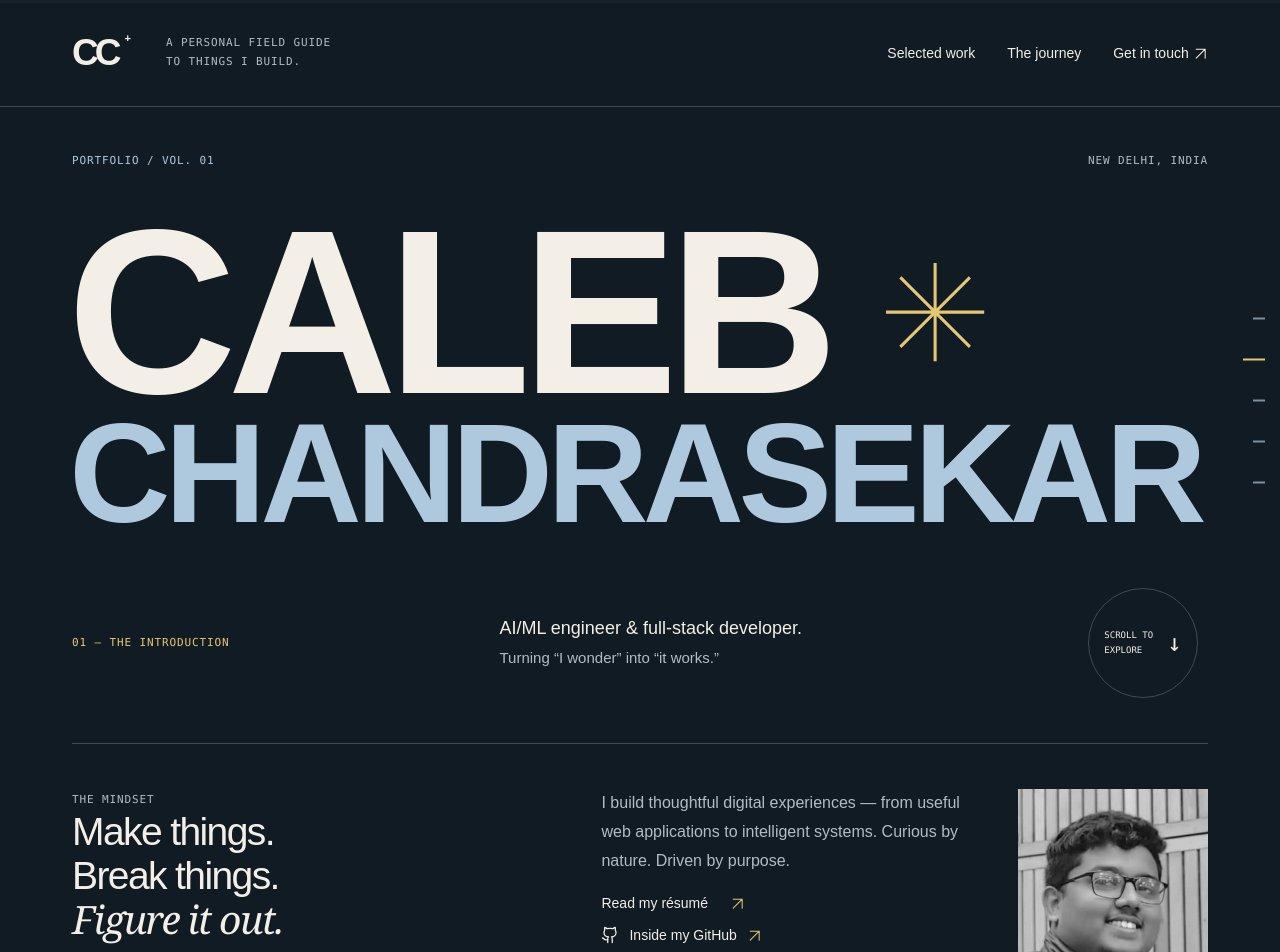
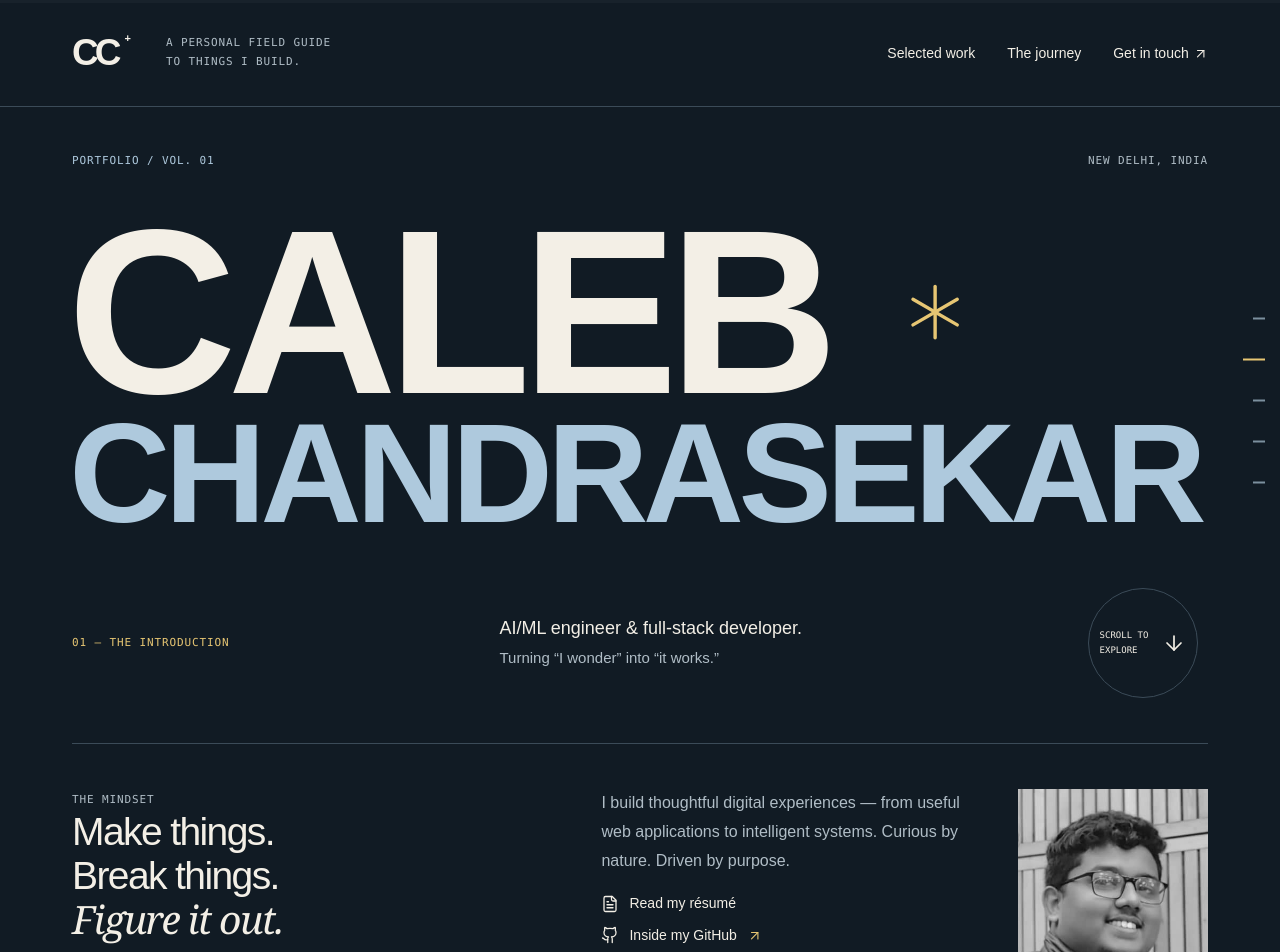
Before and after one commit to calebjubal/my-portfolio, a React (Create React App) app: page / in a window 1280 px wide. Shown: the top 952 px of the page. Built offline with nearby package versions, Linux system fonts and the light colour scheme.

Commit message:
Use Lucide throughout navigation and content editor controls

```diff
--- a/src/App.css
+++ b/src/App.css
@@ -1505,7 +1505,71 @@ h2 {
   }
 }
 /* Social glyphs share Lucide's outline weight and retain visible link labels. */
-.social-icon{display:inline-block;flex:0 0 18px;width:18px;height:18px;vertical-align:middle;color:currentColor}
-.text-link:has(.social-icon){gap:10px}
-footer>div>a{display:inline-flex;align-items:center;gap:8px}
-footer>div{flex-wrap:wrap;row-gap:14px}
+.social-icon {
+  display: inline-block;
+  flex: 0 0 18px;
+  width: 18px;
+  height: 18px;
+  vertical-align: middle;
+  color: currentColor;
+}
+.text-link:has(.social-icon) {
+  gap: 10px;
+}
+footer > div > a {
+  display: inline-flex;
+  align-items: center;
+  gap: 8px;
+}
+footer > div {
+  flex-wrap: wrap;
+  row-gap: 14px;
+}
+/* Shared Lucide sizing for interface actions. */
+.ui-icon {
+  width: 18px;
+  height: 18px;
+  flex: 0 0 18px;
+  display: inline-block;
+  vertical-align: middle;
+}
+.text-link:has(.ui-icon) {
+  gap: 10px;
+}
+footer button,
+footer > a,
+.editor .remove {
+  display: inline-flex;
+  align-items: center;
+  gap: 8px;
+}
+.editor .button {
+  gap: 10px;
+}
+.editor-top > button {
+  display: flex;
+  align-items: center;
+  justify-content: center;
+  min-width: 40px;
+  min-height: 40px;
+}
+.search > .ui-icon {
+  color: var(--muted);
+}
+.round-link > span:last-child {
+  line-height: 0;
+}
+.round-link .ui-icon {
+  width: 24px;
+  height: 24px;
+}
+.chapter-next > span:last-child {
+  display: flex;
+  align-items: center;
+}
+.contact-spark .ui-icon {
+  width: 1em;
+  height: 1em;
+  stroke-width: 0.8;
+}
+.editor .editor-actions .button{flex:1 1 160px;min-width:min(100%,160px);white-space:normal;line-height:1.5;justify-content:center}
--- a/src/App.js
+++ b/src/App.js
@@ -3,6 +3,7 @@ import { Github, Linkedin } from "lucide-react";
 import StoryNavigation from "./StoryNavigation";
 import content from "./content.json";
 import Editor from "./Editor";
+import Icon from "./Icon";
 import SvgText, { StarMark, ArrowMark } from "./SvgText";
 import "./App.css";
 export const safeLink = (value) =>
@@ -82,7 +83,9 @@ function App() {
                 <br />
                 EXPLORE
               </span>
-              <span aria-hidden="true">↓</span>
+              <span aria-hidden="true">
+                <Icon name="ArrowDown" />
+              </span>
             </a>
           </div>
           <div className="intro-board">
@@ -106,7 +109,7 @@ function App() {
                     target="_blank"
                     rel="noreferrer"
                   >
-                    Read my résumé <Arrow />
+                    <Icon name="FileText" /> Read my résumé
                   </a>
                 )}
                 <a
@@ -115,7 +118,13 @@ function App() {
                   target="_blank"
                   rel="noreferrer"
                 >
-                  <Github className="social-icon" size={18} strokeWidth={1.7} aria-hidden="true" /> Inside my GitHub <Arrow />
+                  <Github
+                    className="social-icon"
+                    size={18}
+                    strokeWidth={1.7}
+                    aria-hidden="true"
+                  />{" "}
+                  Inside my GitHub <Arrow />
                 </a>
               </div>
               <p className="bio-note">
@@ -173,7 +182,7 @@ function App() {
               ))}
             </div>
             <label className="search">
-              <span aria-hidden="true">⌕</span>
+              <Icon name="Search" />
               <input
                 aria-label="Search projects"
                 placeholder="Search the index"
@@ -233,7 +242,7 @@ function App() {
                         target="_blank"
                         rel="noreferrer"
                       >
-                        Visit project <Arrow />
+                        Visit project <Icon name="ExternalLink" />
                       </a>
                     )}
                     {safeLink(p.github) && (
@@ -243,7 +252,7 @@ function App() {
                         target="_blank"
                         rel="noreferrer"
                       >
-                        View source <Arrow />
+                        <Icon name="Code2" /> View source
                       </a>
                     )}
                   </div>
@@ -258,7 +267,9 @@ function App() {
           )}
           <a className="chapter-next" href="#experience">
             <span>THE NEXT PAGE</span>What happens beyond the code?
-            <span>↓</span>
+            <span>
+              <Icon name="ArrowDown" />
+            </span>
           </a>
         </section>
         <section id="experience" className="experience-section">
@@ -285,7 +296,13 @@ function App() {
                   target="_blank"
                   rel="noreferrer"
                 >
-                  <Linkedin className="social-icon" size={18} strokeWidth={1.7} aria-hidden="true" /> The full story on LinkedIn <Arrow />
+                  <Linkedin
+                    className="social-icon"
+                    size={18}
+                    strokeWidth={1.7}
+                    aria-hidden="true"
+                  />{" "}
+                  The full story on LinkedIn <Arrow />
                 </a>
               </div>
               <div className="timeline">
@@ -363,7 +380,9 @@ function App() {
           </div>
           <a className="chapter-next" href="#contact">
             <span>THE NEXT PAGE</span>Some things are better built together.
-            <span>↓</span>
+            <span>
+              <Icon name="ArrowDown" />
+            </span>
           </a>
         </section>
         <section id="contact" className="contact-section">
@@ -376,7 +395,7 @@ function App() {
                 <em>next?</em>
               </h2>
               <span className="contact-spark" aria-hidden="true">
-                ↗
+                <Icon name="ArrowUpRight" />
               </span>
             </div>
             <div className="contact-bottom">
@@ -387,7 +406,7 @@ function App() {
               </p>
               <div>
                 <a className="button primary" href={`mailto:${profile.email}`}>
-                  Let’s talk <Arrow />
+                  Let’s talk <Icon name="Mail" />
                 </a>
                 <a className="email" href={`mailto:${profile.email}`}>
                   {profile.email}
@@ -403,14 +422,30 @@ function App() {
         </span>
         <div>
           <a href={safeLink(profile.github)} target="_blank" rel="noreferrer">
-            <Github className="social-icon" size={18} strokeWidth={1.7} aria-hidden="true" /> GitHub <Arrow />
+            <Github
+              className="social-icon"
+              size={18}
+              strokeWidth={1.7}
+              aria-hidden="true"
+            />{" "}
+            GitHub <Arrow />
           </a>
           <a href={safeLink(profile.linkedin)} target="_blank" rel="noreferrer">
-            <Linkedin className="social-icon" size={18} strokeWidth={1.7} aria-hidden="true" /> LinkedIn <Arrow />
+            <Linkedin
+              className="social-icon"
+              size={18}
+              strokeWidth={1.7}
+              aria-hidden="true"
+            />{" "}
+            LinkedIn <Arrow />
           </a>
-          <button onClick={() => setEditing(true)}>Edit content</button>
+          <button onClick={() => setEditing(true)}>
+            <Icon name="PenLine" /> Edit content
+          </button>
         </div>
-        <a href="#home">Back to the beginning ↑</a>
+        <a href="#home">
+          Back to the beginning <Icon name="ArrowUp" />
+        </a>
       </footer>
       {editing && (
         <Editor
--- a/src/Editor.js
+++ b/src/Editor.js
@@ -1,4 +1,5 @@
 import { useEffect, useRef, useState } from "react";
+import Icon from "./Icon";
 const fields = {
   projects: [
     "title",
@@ -95,7 +96,7 @@ export default function Editor({ data, onPreview, onClose }) {
           </h2>
         </div>
         <button aria-label="Close content editor" onClick={onClose}>
-          ✕
+          <Icon name="X" />
         </button>
       </div>
       <p className="editor-help">
@@ -161,7 +162,7 @@ export default function Editor({ data, onPreview, onClose }) {
               })
             }
           >
-            + Add{" "}
+            <Icon name="Plus" /> Add{" "}
             {tab === "experience"
               ? "job"
               : tab === "projects"
@@ -198,7 +199,7 @@ export default function Editor({ data, onPreview, onClose }) {
                   })
                 }
               >
-                Remove entry
+                <Icon name="Trash2" /> Remove entry
               </button>
             </fieldset>
           ))}
@@ -213,16 +214,16 @@ export default function Editor({ data, onPreview, onClose }) {
             onClose();
           }}
         >
-          Preview on page
+          <Icon name="Eye" /> Preview on page
         </button>
         <button className="button" onClick={saveDraft}>
-          Save browser draft
+          <Icon name="Save" /> Save browser draft
         </button>
         <button className="button" onClick={loadDraft}>
-          Load draft
+          <Icon name="FolderOpen" /> Load draft
         </button>
         <button className="button" onClick={exportContent}>
-          Export content.json ↓
+          <Icon name="Download" /> Export content.json
         </button>
       </div>
     </dialog>
--- /dev/null
+++ b/src/Icon.js
@@ -0,0 +1,48 @@
+import {
+  ArrowDown,
+  ArrowUp,
+  ArrowUpRight,
+  Search,
+  FileText,
+  Code2,
+  ExternalLink,
+  Mail,
+  PenLine,
+  X,
+  Plus,
+  Trash2,
+  Eye,
+  Save,
+  FolderOpen,
+  Download,
+} from "lucide-react";
+const icons = {
+  ArrowDown,
+  ArrowUp,
+  ArrowUpRight,
+  Search,
+  FileText,
+  Code2,
+  ExternalLink,
+  Mail,
+  PenLine,
+  X,
+  Plus,
+  Trash2,
+  Eye,
+  Save,
+  FolderOpen,
+  Download,
+};
+export default function Icon({ name, className = "" }) {
+  const Component = icons[name];
+  return (
+    <Component
+      className={`ui-icon ${className}`}
+      size={18}
+      strokeWidth={1.7}
+      aria-hidden="true"
+      focusable="false"
+    />
+  );
+}
--- a/src/SvgText.js
+++ b/src/SvgText.js
@@ -1,4 +1,5 @@
 import { useLayoutEffect, useRef, useState } from "react";
+import { Asterisk, ArrowUpRight } from "lucide-react";
 
 // Measure natural glyph bounds; the viewBox scales without stretching letters.
 export default function SvgText({ text, className = "", weight = 800 }) {
@@ -74,26 +75,18 @@ export default function SvgText({ text, className = "", weight = 800 }) {
 }
 export function StarMark() {
   return (
-    <svg viewBox="0 0 100 100" aria-hidden="true" focusable="false">
-      <g stroke="currentColor" strokeWidth="3" fill="none">
-        <path d="M50 2v96M2 50h96M16 16l68 68M16 84l68-68" />
-      </g>
-    </svg>
+    <Asterisk
+      size={100}
+      strokeWidth={0.8}
+      aria-hidden="true"
+      focusable="false"
+    />
   );
 }
 export function ArrowMark() {
   return (
     <span aria-hidden="true" className="arrow-mark">
-      <svg viewBox="0 0 24 24" focusable="false">
-        <path
-          d="M5 19 19 5M5 5h14v14"
-          fill="none"
-          stroke="currentColor"
-          strokeWidth="1.6"
-          strokeLinecap="round"
-          strokeLinejoin="round"
-        />
-      </svg>
+      <ArrowUpRight size={18} strokeWidth={1.7} focusable="false" />
     </span>
   );
 }
```
Also changed, not shown: 2 other files (tests, documents, lock files or other folders).
